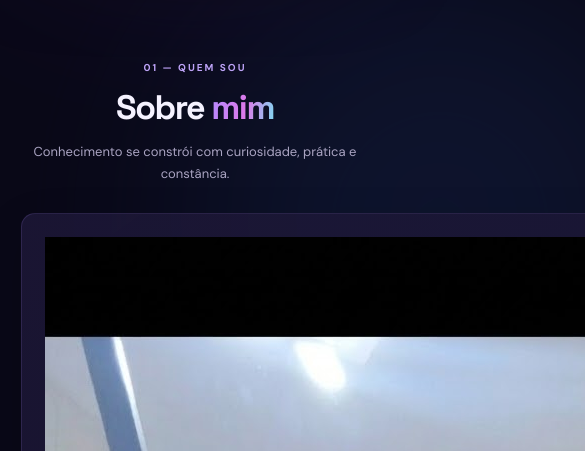
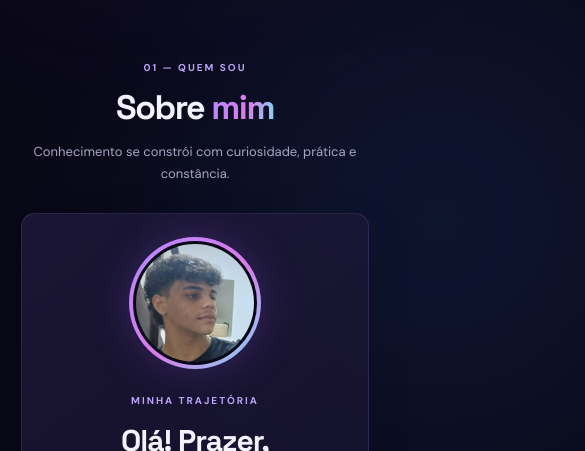
Before and after one commit to Suriegeidon/Portfolio, a plain HTML site: page index.html in a window 390 px wide. Shown: the part 1030-1481 px from the top of the page, 585 px wide, since content can reach past the window. Drawn offline with Linux system fonts and the light colour scheme.

Commit message:
Add styles for form notes and profile section

```diff
--- a/style.css
+++ b/style.css
@@ -1237,3 +1237,73 @@ a {
     transform: none;
   }
 }
+
+/* Estados do formulário de contato */
+.form-note.is-success {
+  color: #72e1b1;
+}
+
+.form-note.is-error {
+  color: #ff8a9b;
+}
+
+.submit-button:disabled {
+  opacity: .6;
+  cursor: not-allowed;
+  transform: none;
+}
+
+/* Foto de perfil (Sobre mim) */
+.about-profile {
+  display: flex;
+  align-items: center;
+  gap: 24px;
+  margin-bottom: 8px;
+}
+
+.avatar-ring {
+  flex: 0 0 auto;
+  width: 148px;
+  height: 148px;
+  padding: 4px;
+  border-radius: 50%;
+  background: linear-gradient(135deg, #b48aff, #dc79e9 55%, #7edcf1);
+  box-shadow: 0 0 40px #8e5be544;
+}
+
+.avatar-frame {
+  position: relative;
+  width: 100%;
+  height: 100%;
+  border-radius: 50%;
+  overflow: hidden;
+  border: 3px solid var(--bg);
+  background: var(--bg2);
+}
+
+/* Foto original, sem edição: o CSS só enquadra o rosto dentro do círculo */
+.avatar {
+  position: absolute;
+  left: 0;
+  top: -100%;
+  width: 163.7%;
+  height: auto;
+  max-width: none;
+}
+
+.about-profile-text h3 {
+  margin: 10px 0 0;
+}
+
+@media (max-width: 620px) {
+  .about-profile {
+    flex-direction: column;
+    text-align: center;
+    gap: 16px;
+  }
+
+  .avatar-ring {
+    width: 132px;
+    height: 132px;
+  }
+}
```
